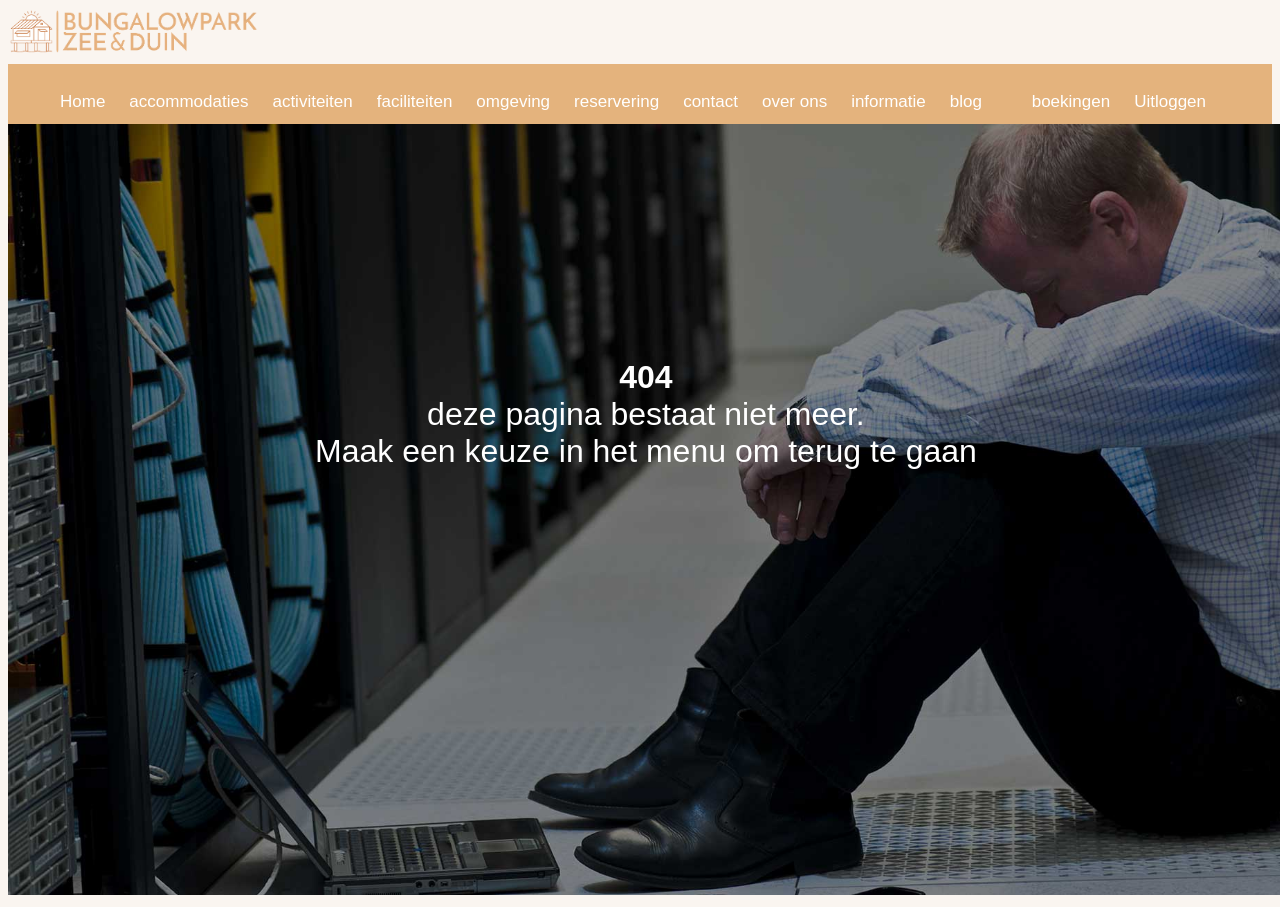
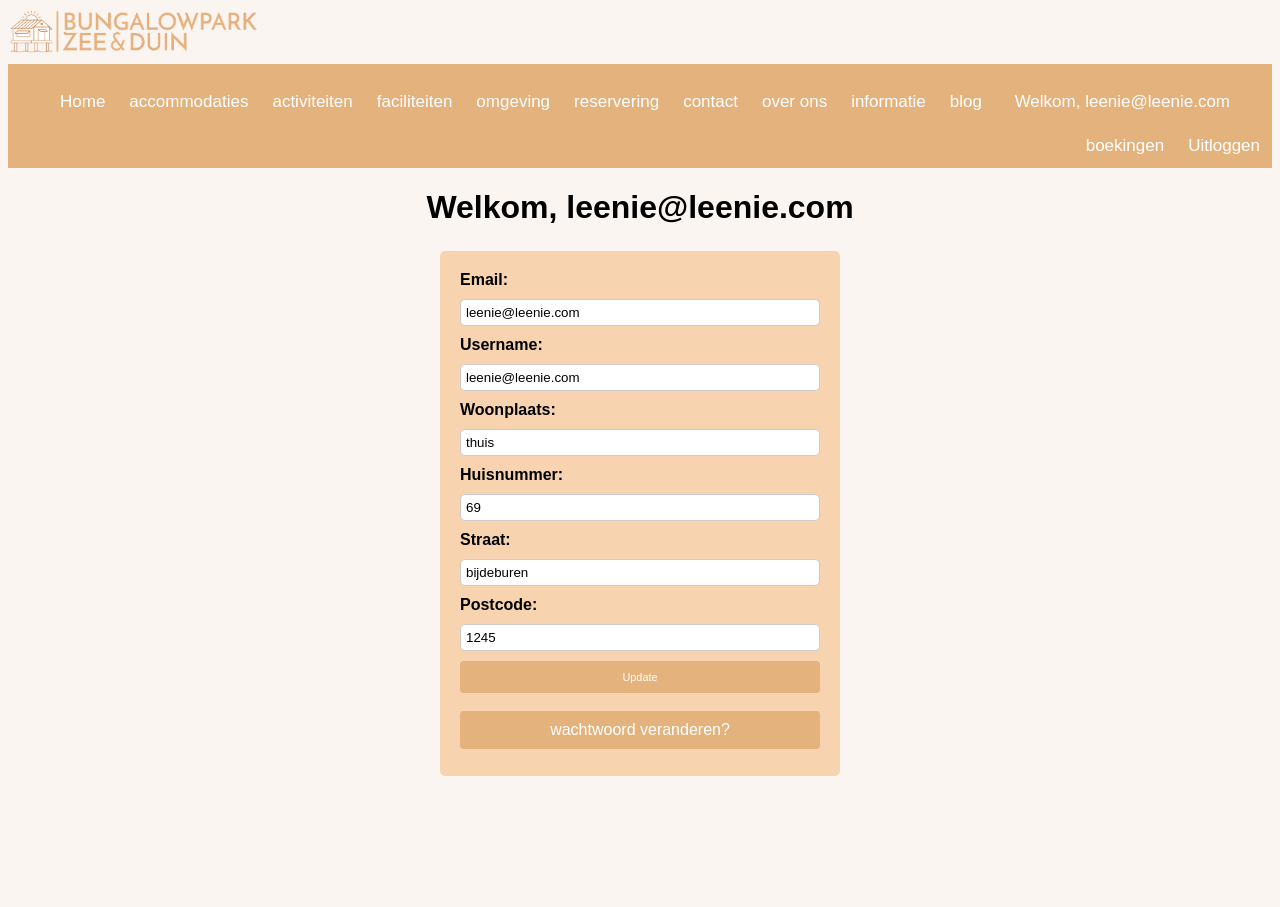
Before and after one commit to thatdudeyoudontknow/Propedeuse-P3-Webtech, a Flask app: page /user in a window 1280 px wide; the page is wider, and only the part inside the window is pictured. After the commit the page ends 776 px from the top of that part, so only its background shows below. Run offline with Flask 3, Linux system fonts and the light colour scheme; a user stored in the database is signed in; data comes from the database, SQL or seed files in the repository; both versions use the stored data as it was after the commit.

Commit message:
:} :] :> :)

```diff
--- a/bungalowpark/__init__.py
+++ b/bungalowpark/__init__.py
@@ -399,3 +399,44 @@ def ww_vergetenpost():
 @app.route('/ww_vergeten')
 def ww_vergeten():
         return render_template('ww_vergeten.html',)
+
+
+@app.route('/user')
+@login_required
+def user():
+    user = User.query.filter_by(id=current_user.id).first()
+    return render_template('user.html', user=user, name=current_user)
+
+
+
+@app.route('/update_user',methods=['POST'] )
+@login_required
+def update_user():
+ # Get form data
+    email = request.form.get('email')
+    username = request.form.get('username')
+    woonplaats = request.form.get('woonplaats')
+    huisnummer = request.form.get('huisnummer')
+    # toevoeging = request.form.get('toevoeging')
+    straat = request.form.get('straat')
+    postcode = request.form.get('postcode')
+
+    guser = User.query.filter_by(id=current_user.id).first()
+
+    if guser:
+
+        guser.email = email
+        guser.username = username
+        guser.woonplaats = woonplaats
+        guser.huisnummer = huisnummer
+        # guser.toevoeging = toevoeging
+        guser.straat = straat
+        guser.postcode = postcode
+
+        db.session.commit()
+
+        flash(u'uw gegevens zijn succesvol veranderd', 'warning')
+        return redirect('/user')
+    else:
+        flash(u'Er is iets fout gegaan', 'warning')
+        return redirect('/user')
--- a/bungalowpark/static/css/style.css
+++ b/bungalowpark/static/css/style.css
@@ -331,10 +331,37 @@ th, td {
 }
 
 th {
-  background-color: #f2f2f2;
+  background-color: #f5b67383;
 }
 
 * {box-sizing:border-box}
+
+/* .form input {
+  padding: 5px;
+} */
+
+.form button {
+  padding: 10px;
+  border: none;
+  background-color: #E4B37D;
+  color: #fff;
+  text-decoration: none;
+  border-radius: 4px;
+  transition: background-color 0.3s ease;
+}
+
+.form button:hover {
+  background-color: #cc8454;
+}
+
+.form input[type="text"],
+.form input[type="date"] {
+  padding: 5px;
+  border-radius: 5px;
+  border: 1px solid #ccc;
+  width: 13%; /* Adjust the width as needed */
+  box-sizing: border-box;
+}
 
 .ww_button {
   display: inline-block;
@@ -387,3 +414,78 @@ th {
   color: white;
 
 }
+
+/* -------------------------------------------------------------------------- */
+/* Center the form */
+.form-container {
+  display: flex;
+  justify-content: center;
+  align-items: center;
+  height: 100vh;
+}
+
+/* Style the form grid */
+.form-grid {
+  display: grid;
+  gap: 10px;
+  max-width: 400px;
+  background-color: #f5b67383;
+  padding: 20px;
+  border-radius: 5px;
+  margin: 2% auto; /* Center the button horizontally */
+}
+
+/* Style the form labels */
+.form-grid label {
+  display: block;
+  font-weight: bold;
+}
+
+/* Style the form inputs */
+.form-grid input[type="text"],
+.form-grid input[type="date"],
+.form-grid textarea {
+  padding: 5px;
+  border-radius: 5px;
+  border: 1px solid #ccc;
+  width: 100%; /* Adjust the width as needed */
+  box-sizing: border-box;
+  text-decoration: none;
+  font-family: Arial, Helvetica, sans-serif;
+
+}
+/* Style the submit button */
+.form-grid button {
+  padding: 10px;
+  border: none;
+  background-color: #E4B37D;
+  color: #fff;
+  text-decoration: none;
+  border-radius: 4px;
+  transition: background-color 0.3s ease;
+  font-family: Arial, Helvetica, sans-serif;
+  font-size: .85vmax;
+}
+
+.form-grid button:hover {
+  background-color: #cc8454;
+}
+
+.ww_knop {
+  padding: 10px;
+  border: none;
+  background-color: #E4B37D;
+  color: #fff;
+  text-decoration: none;
+  border-radius: 4px;
+  transition: background-color 0.3s ease;
+  margin: 2% auto; /* Center the button horizontally */
+  width: 100%;
+  text-align: center;
+  font-family: Arial, Helvetica, sans-serif;
+
+}
+
+.ww_knop:hover {
+  background-color: #cc8454;
+}
--- a/bungalowpark/templates/base.html
+++ b/bungalowpark/templates/base.html
@@ -30,7 +30,7 @@
           </ul>
           <ul class="navbar2-nav ">
             {% if current_user.is_authenticated %}
-            <a class ="welkom" >{{ name }}</class>
+            <a class="welkom" href="{{ url_for('user')}}">{{ name }}</a>
               <a class="nav-link" href="{{ url_for('logout') }}">Uitloggen</a>
               <a class="nav-link" href="{{ url_for('gebruiker') }}">boekingen</a>
             {% else %}
--- a/bungalowpark/templates/gebruiker.html
+++ b/bungalowpark/templates/gebruiker.html
@@ -32,7 +32,7 @@
 </ul>
 
 <h1>pas uw boeking aan </h1>
-<form action="/update_boeking" method="POST">
+<form class="form-grid" action="/update_boeking" method="POST">
     <input type="text" name="boeking_id" placeholder="Boekingnummer" required>
     <input type="date" name="startdatum" placeholder="Startdatum" required>
     <input type="date" name="einddatum" placeholder="Einddatum" required>
--- /dev/null
+++ b/bungalowpark/templates/user.html
@@ -0,0 +1,41 @@
+{% extends "base.html" %}
+{% block content %}
+{% for message in get_flashed_messages() %}
+<div class="alert alert-warning">
+    <button type="button" class="close" data-dismiss="alert">&times;</button>
+    {{ message }}
+</div>
+{% endfor %}
+<h1 style="text-align: center;">{{name}}</h1>
+
+
+
+<form class="form-grid" action="/update_user" method="POST">
+    <label for="email">Email:</label>
+    <input type="text" id="email" name="email" placeholder="email" value="{{user.email}}" required>
+
+    <label for="username">Username:</label>
+    <input type="text" id="username" name="username" placeholder="username" value="{{user.username}}" required>
+
+    <label for="woonplaats">Woonplaats:</label>
+    <input type="text" id="woonplaats" name="woonplaats" placeholder="woonplaats" value="{{user.woonplaats}}" required>
+
+    <label for="huisnummer">Huisnummer:</label>
+    <input type="text" id="huisnummer" name="huisnummer" placeholder="huisnummer" value="{{user.huisnummer}}" required>
+<!--
+    <label for="huisnummer">toevoging</label>
+    <input type="text" id="toevoeging" name="toevoeging" placeholder="toevoeging" value="{{user.toevoeging}}" required> -->
+
+    <label for="straat">Straat:</label>
+    <input type="text" id="straat" name="straat" placeholder="straat" value="{{user.straat}}" required>
+
+    <label for="postcode">Postcode:</label>
+    <input type="text" id="postcode" name="postcode" placeholder="postcode" value="{{user.postcode}}" required>
+
+    <button type="submit">Update</button>
+    <a href="{{ url_for('ww_vergeten') }}" class="ww_knop">wachtwoord veranderen?</a>
+  </form>
+
+
+
+{% endblock %}
```
Also changed, not shown: bungalowpark/templates/admin_dashboard.html (+4 -3 lines), bungalowpark/data.sqlite.
